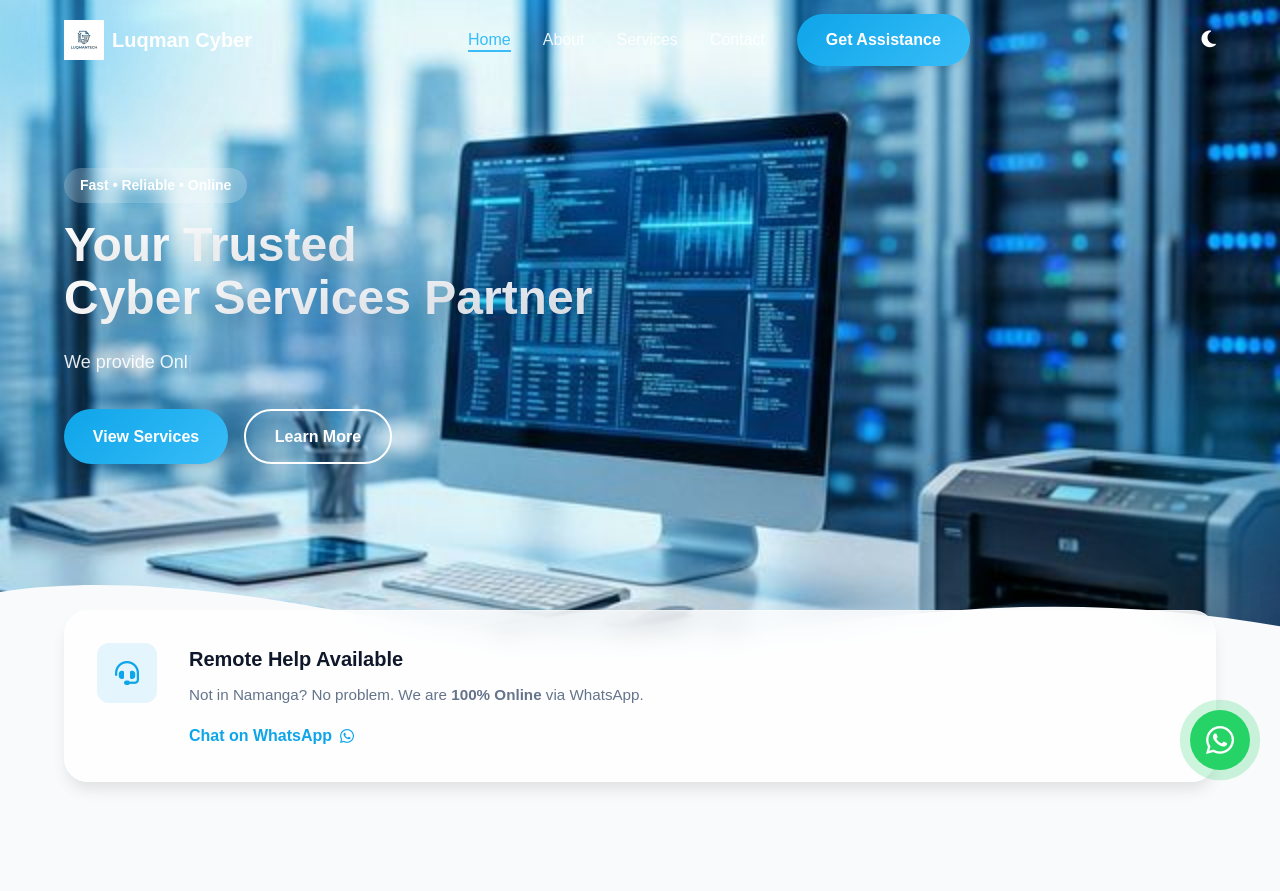
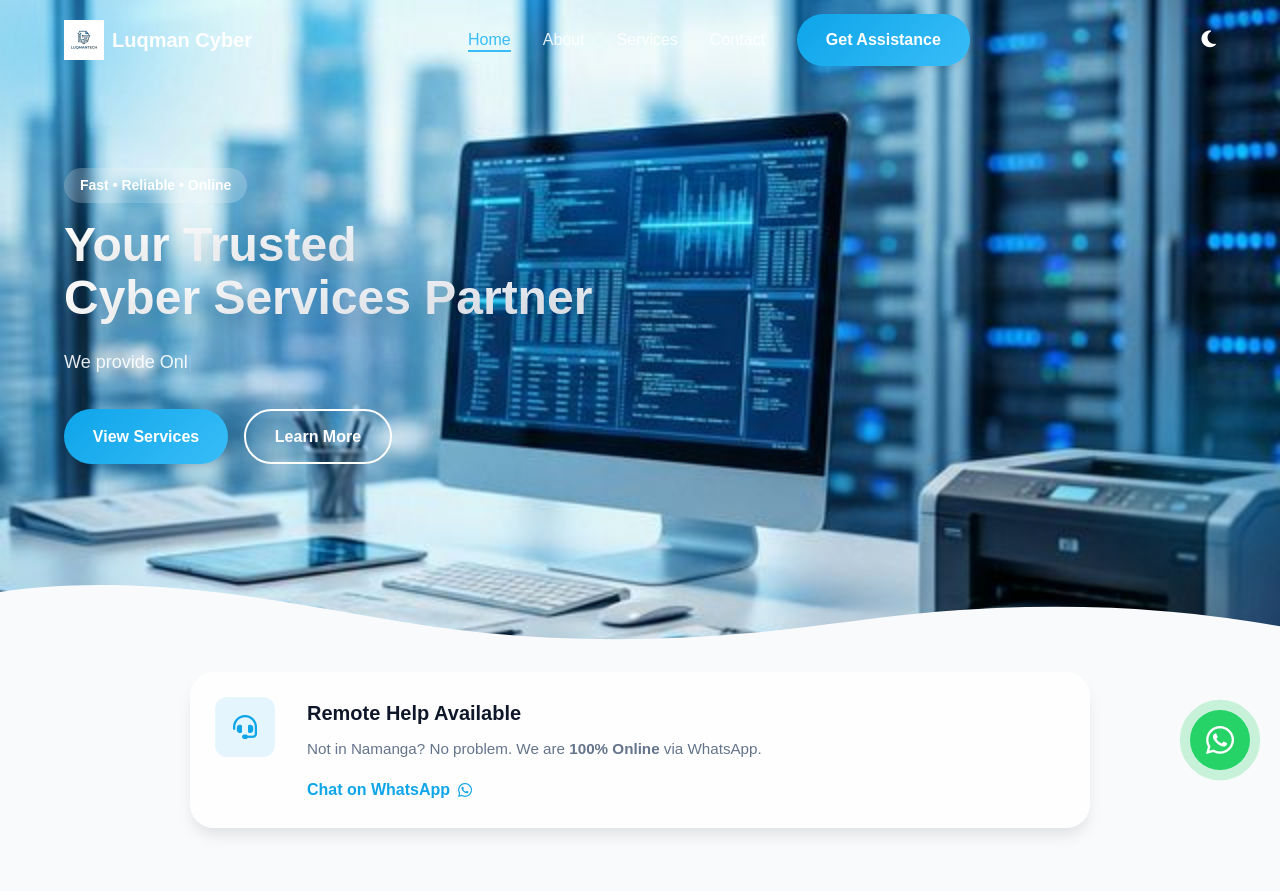
Before and after one commit to Abdullahi-Ai/luqmantech, a plain HTML site: page index.html in a window 1280 px wide. Shown: the top 891 px of the page. Drawn offline with Linux system fonts and the light colour scheme.

Commit message:
Fix laptop banner overlap

```diff
--- a/style.css
+++ b/style.css
@@ -1702,14 +1702,18 @@ html {
   }
 
   .info-banner-section {
-    margin-top: -30px;
-    /* Much less overlap (push banner down) */
+    margin-top: 2rem;
+    /* NO OVERLAP - Force it below the buttons */
     position: relative;
     z-index: 5;
+    padding-bottom: 2rem;
   }
 
   .home-info-banner {
-    padding: 2rem;
+    padding: 1.5rem;
+    max-width: 900px;
+    margin: 0 auto;
+    /* Center it */
   }
 }
 
```
